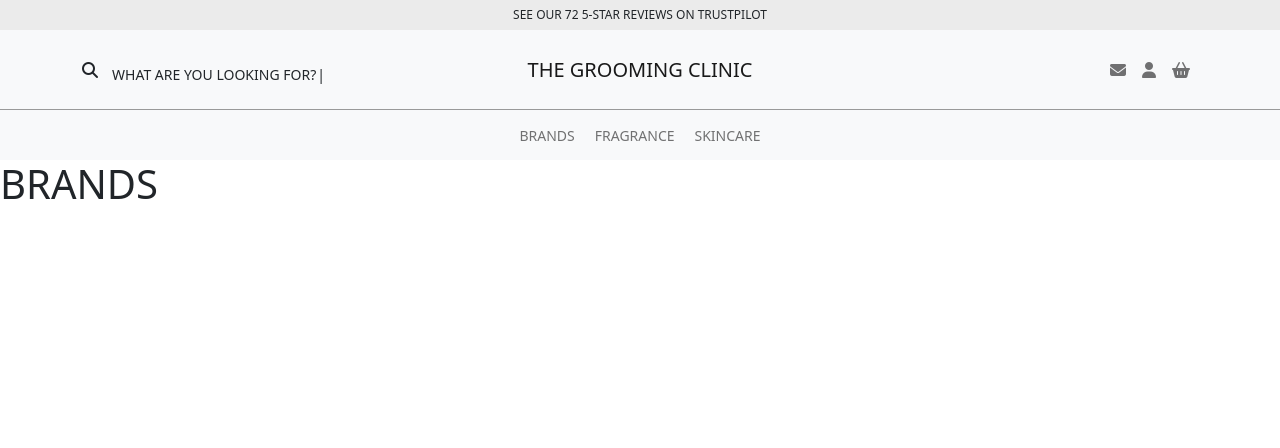
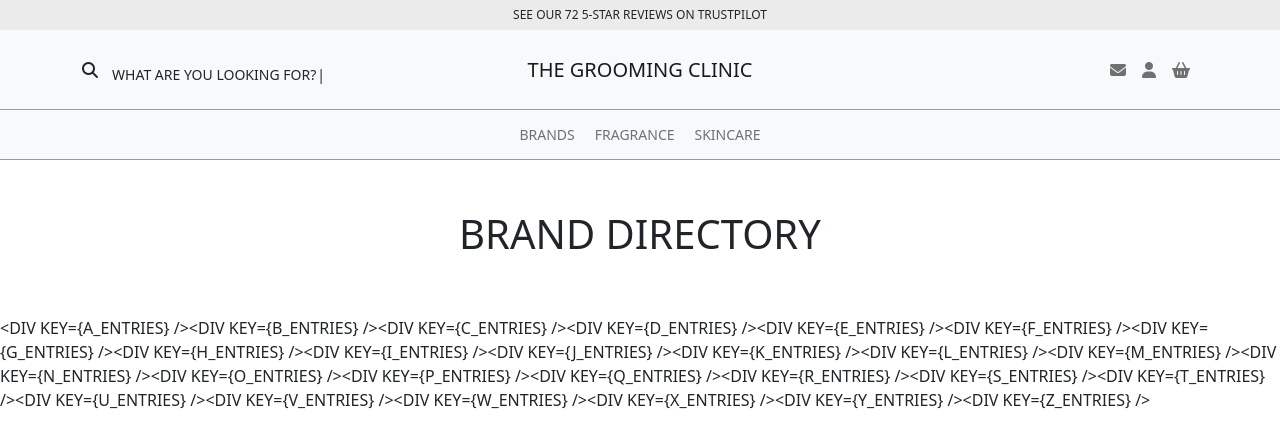
Before and after one commit to daisybutler/flamingo-react, a React (Create React App) app: page /brands in a window 1280 px wide. Shown: the top 448 px of the page. Built offline with nearby package versions, Linux system fonts and the light colour scheme; no server answers.

Commit message:
Began creating template for data on brands page.

```diff
--- a/src/App.css
+++ b/src/App.css
@@ -51,6 +51,7 @@
 
 #menu-nav {
   height: 50px;
+  border-bottom: 1px solid rgb(153, 153, 153);
 }
 
 #menu-nav div {
--- a/src/components/Header.js
+++ b/src/components/Header.js
@@ -1,4 +1,3 @@
-import { useEffect, useState } from "react";
 import { Navbar, Nav, Container } from "react-bootstrap";
 import Form from 'react-bootstrap/Form';
 import { Link } from "react-router-dom";
--- a/src/index.css
+++ b/src/index.css
@@ -9,6 +9,9 @@
 
 h1 {
   font-size: 60px;
+  text-transform: uppercase;
+  text-align: center;
+  padding: 50px 0;
 }
 
 h2 {
--- a/src/templates/brands/index.js
+++ b/src/templates/brands/index.js
@@ -2,8 +2,31 @@
 
 const Brands = () => {
 
+    // Dummy data
+    fetch('https://dummyjson.com/products')
+        .then(res => res.json());
+
+    const BrandDirSection = () => {
+
+        const alphabet = ["A","B","C","D","E","F","G","H","I","J","K","L","M","N","O","P","Q","R","S","T","U","V","W","X","Y","Z"];
+
+        const rows = [];
+        console.log(rows)
+        for (let i = 0; i < alphabet.length; i++) {
+            rows.push(`<div key={${alphabet[i]}_entries} />`);
+        }
+
+        return (
+            <div className="dirSection">{rows}</div>
+        )
+    }
+
+
     return (
-      <h1>Brands</h1>
+        <>
+            <h1>Brand Directory</h1>
+            <BrandDirSection />
+        </>
     )
 }
 
```
